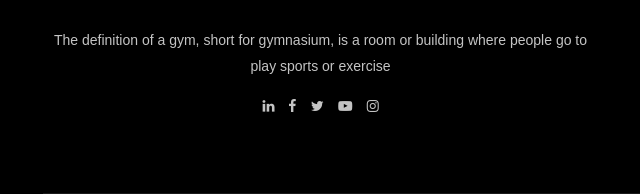
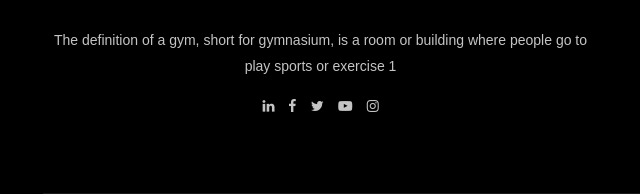
Before and after one commit to abhisheknagaich123/GYM-website, a plain HTML site: page index.html in a window 1280 px wide. Shown: the part 6198-6392 px from the top of the page, 27-667 px from the left. Drawn offline with nearby package versions, Linux system fonts and the light colour scheme; a web font is replaced by a local one.

Commit message:
Update index.html

```diff
--- a/index.html
+++ b/index.html
@@ -451,7 +451,7 @@
                         <div class="fa-logo">
                             <a href="#"><img src="img/logo.png" alt=""></a>
                         </div>
-                        <p>The definition of a gym, short for gymnasium, is a room or building where people go to play sports or exercise</p>
+                        <p>The definition of a gym, short for gymnasium, is a room or building where people go to play sports or exercise 1</p>
                         <div class="fa-social">
                             <a href="https://www.linkedin.com/in/abhishek-nagaich-14bb73192" target="-blank"><i class="fa fa-linkedin" ></i> </a>
                             <a href="#"><i class="fa fa-facebook"></i></a>
```
